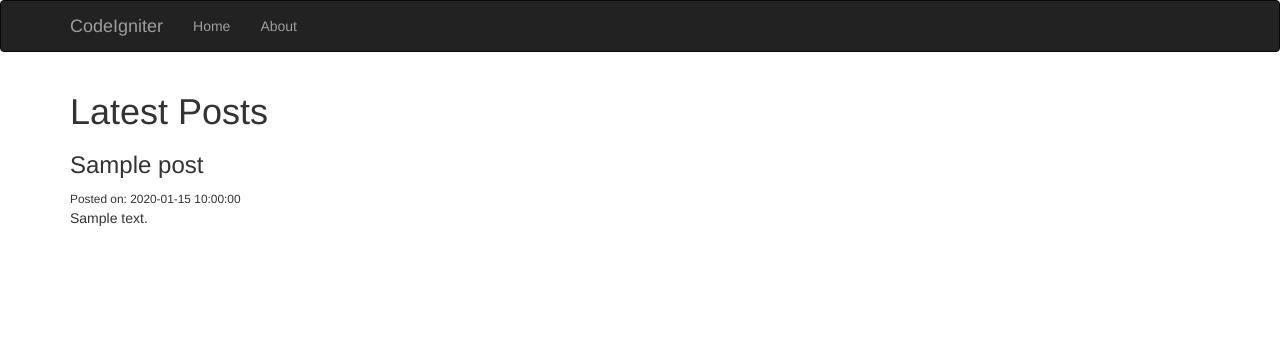
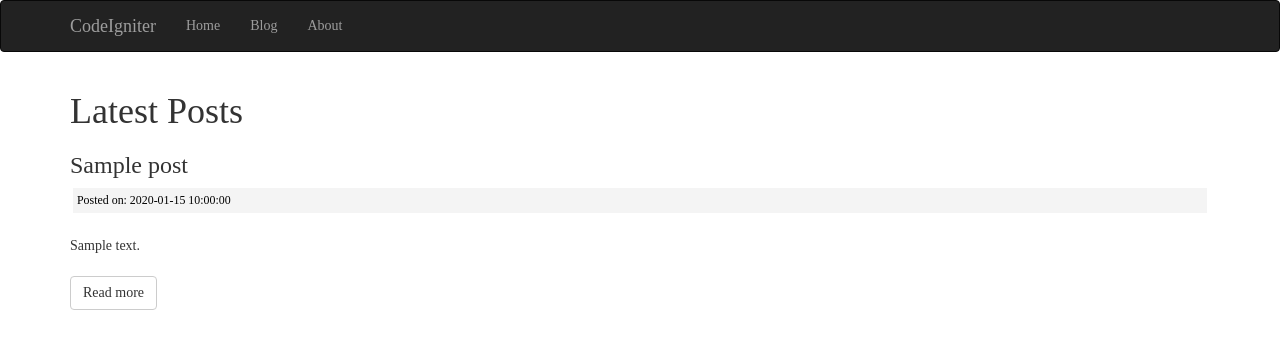
Before and after one commit to Darkashli/codeIgniter, a CodeIgniter app: page /codeigniter/posts in a window 1280 px wide. Shown: the top 349 px of the page. Run offline with CodeIgniter, Linux system fonts and the light colour scheme; tables that the repository leaves empty or names only in its code hold one stand-in row (values such as "Sample post"); some libraries are stand-ins or nearby versions.

Commit message:
New direction (posts->view) with some changes for the layout!

```diff
--- a/application/config/autoload.php
+++ b/application/config/autoload.php
@@ -132,4 +132,4 @@ $autoload['language'] = array();
 |
 |	$autoload['model'] = array('first_model' => 'first');
 */
-//$autoload['model'] = array('post_model');
+$autoload['model'] = array();
--- a/application/config/routes.php
+++ b/application/config/routes.php
@@ -1,8 +1,10 @@
 <?php
 defined('BASEPATH') OR exit('No direct script access allowed');
 
+
+$route['default_controller'] = 'pages/view';
 $route['posts'] = 'posts/index';
-$route['default_controller'] = 'pages/view';
+$route['posts/(:any)'] = 'posts/view/$1';
 $route['(:any)'] = 'pages/view/$1';
 $route['404_override'] = '';
 $route['translate_uri_dashes'] = FALSE;
--- a/application/controllers/Posts.php
+++ b/application/controllers/Posts.php
@@ -17,4 +17,18 @@
 		$this->load->view('templates/footer');
 
 	}
+
+	public function view($slug = NULL){
+		$data['post'] = $this->post_model->get_posts($slug);
+		if (empty($data['post'])) {
+		    show_404();
+		}
+
+		$data ['title'] = $data['post']['title'];
+
+		$this->load->view('templates/header');
+		$this->load->view('posts/view', $data);
+		$this->load->view('templates/footer');
+
+	}
 }
--- a/application/models/Post_model.php
+++ b/application/models/Post_model.php
@@ -16,8 +16,4 @@
 
       }
    }
-
-     // public function getTest(){
-      //    return array("your", "Model", "works well");
-      // }
 ?>
--- a/application/views/posts/index.php
+++ b/application/views/posts/index.php
@@ -3,4 +3,6 @@
 	<h3><?php echo $post['title']; ?></h3>
 	    <small class="post-date">Posted on: <?php echo $post['created_at']; ?></small><br>
 	    <?php echo $post['body']; ?>
+	    <br><br>
+	    <p><a class="btn btn-default" href="<?php echo site_url('/posts/'.$post['slug']); ?>">Read more</a></p>
   <?php endforeach; ?>
--- /dev/null
+++ b/application/views/posts/view.php
@@ -0,0 +1,5 @@
+<h2><?php echo $post['title']; ?></h2>
+ <small class="post-date">Posted on: <?php echo $post['created_at']; ?></small><br>
+ <div class="post-body">
+   <?php echo $post['body']; ?>
+ </div>
--- a/application/views/templates/css/style.css
+++ /dev/null
@@ -1,3 +0,0 @@
-body{
-	color: blue;
-}
--- a/application/views/templates/header.php
+++ b/application/views/templates/header.php
@@ -3,18 +3,20 @@
    <head>
 	  <title>CodeIgniter</title>
 	  <meta charset="utf_8">
-	<link rel="stylesheet" href="https://bootswatch.com/cerulean/bootstrap.min.css">
+	  <link rel="stylesheet" href="https://bootswatch.com/darkly/bootstrap.min.css">
+    <link rel="stylesheet" href="<?php echo base_url(); ?>/assets/css/style.css">
    </head>
   </body>
     <nav class="navbar navbar-inverse">
      <div class="container">
         <div class="navbar-header">
-          <a class="navbar-brand" href="https://codeigniter.com">CodeIgniter</a>
+          <a class="navbar-brand" href="<?php echo base_url(); ?>#">CodeIgniter</a>
         </div>
       <div id="navbar">
     	<ul class="nav navbar-nav">
-    		<li><a href="<?php echo base_url(); ?>">Home</a></li>
-    		<li><a href="<?php echo base_url(); ?>/about">About</a></li>
+    		<li><a href="<?php echo base_url(); ?>home">Home</a></li>
+        <li><a href="<?php echo base_url(); ?>posts">Blog</a></li>
+    		<li><a href="<?php echo base_url(); ?>about">About</a></li>
     	</ul>
       </div>
      </div>
--- a/application/views/welcome_message.php
+++ b/application/views/welcome_message.php
@@ -65,7 +65,7 @@ defined('BASEPATH') OR exit('No direct script access allowed');
 	}
 	</style>
 </head>
-<body>
+ <body>
 
 <div id="container">
 	<h1>Welcome to CodeIgniter!</h1>
@@ -85,5 +85,5 @@ defined('BASEPATH') OR exit('No direct script access allowed');
 	<p class="footer">Page rendered in <strong>{elapsed_time}</strong> seconds. <?php echo  (ENVIRONMENT === 'development') ?  'CodeIgniter Version <strong>' . CI_VERSION . '</strong>' : '' ?></p>
 </div>
 
-</body>
+ </body>
 </html>
--- /dev/null
+++ b/assets/css/style.css
@@ -0,0 +1,11 @@
+body{
+	font-family:"Times New Roman";
+}
+
+.post-date{
+	background: #f4f4f4;
+	color: black;
+	padding: 4px;
+	margin: 3px;
+	display: block;
+}
```
Also changed, not shown: application/views/pages/about.php (line endings or trailing spaces).
